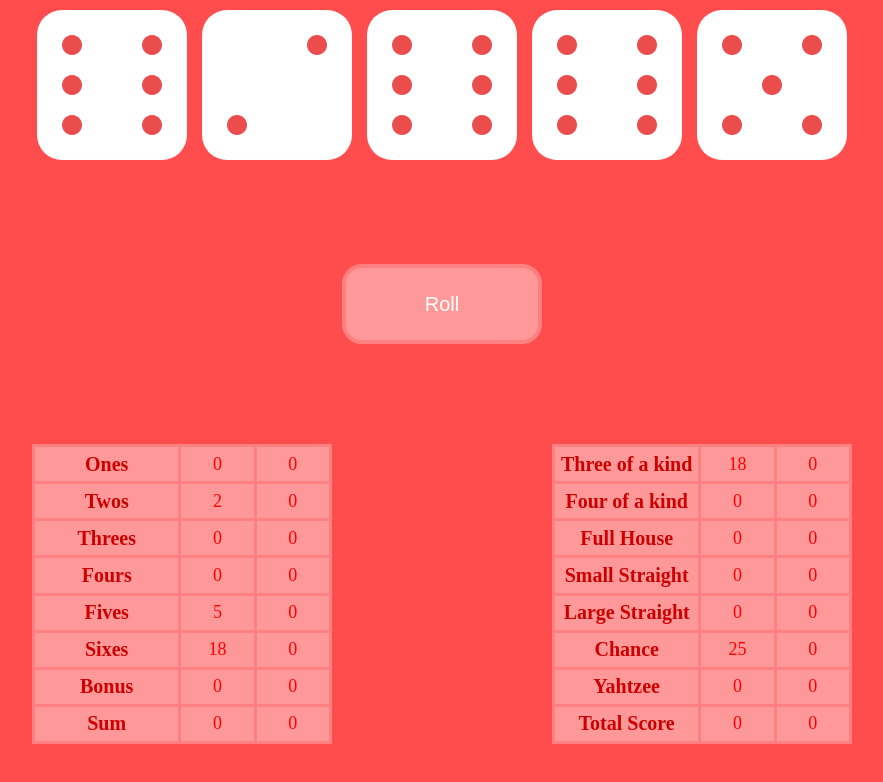
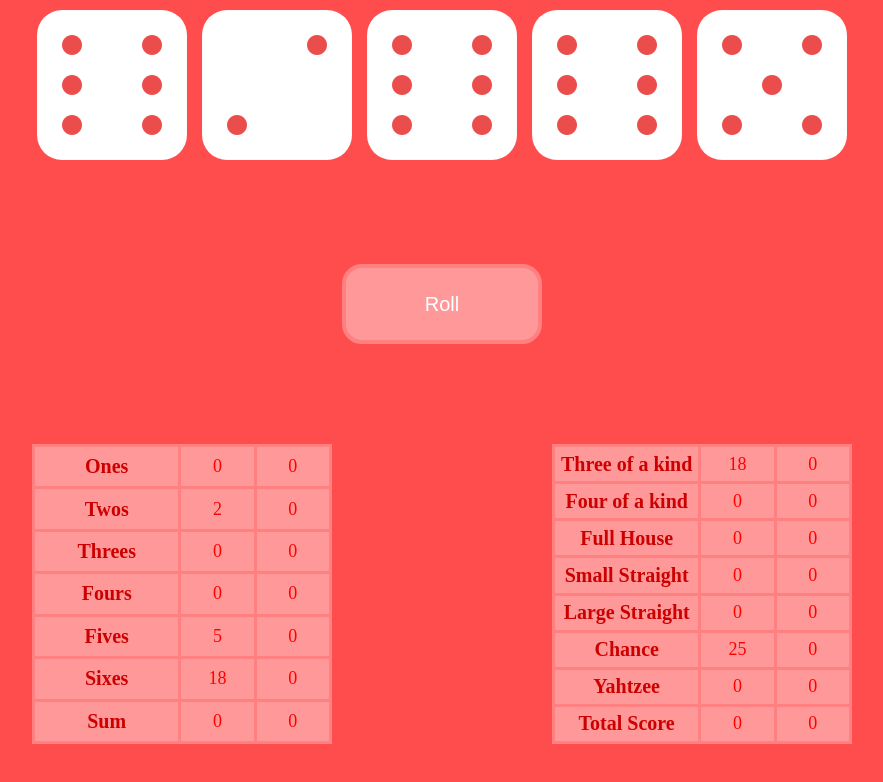
Before and after one commit to jrm1715/Yahtzee, a plain HTML site: page index.html in a window 1280 px wide. Both pictures are taken after a click on the button "Roll". Shown: the whole page, without its empty margins (203-1086 px from the left). Drawn offline with Linux system fonts and the light colour scheme.

Commit message:
When a Player choose a cell to add to his/her total score will now be summed and displayed in table one in the Sum row.

```diff
--- a/index.html
+++ b/index.html
@@ -48,11 +48,6 @@
             <th>Sixes</th>
             <td class="td-cell unselected" id="td-sixes" onclick="getCellValue(this.innerHTML, this)">0</td>
             <td id="td-sixes">0</td>
-          </tr>
-          <tr>
-            <th>Bonus</th>
-            <td id="td-bonus">0</td>
-            <td id="td-bonus">0</td>
           </tr>
           <tr>
             <th>Sum</th>
--- a/script.js
+++ b/script.js
@@ -1,5 +1,6 @@
 "use strict";
-let tableOne, tableTwo, sum, cellValue;
+let tableOne, tableTwo, cellValue;
+let sum = 0;
 let die = [1, 1, 1, 1, 1];
 let diceImage = document.querySelectorAll(".dice");
 
@@ -280,6 +281,8 @@ function updateScore() {
   /* Called inside HTML element */
   function getCellValue(clickedCell, element) {
     cellValue = clickedCell;
+    sum += parseInt(clickedCell);
+    document.getElementById("td-sum").innerHTML = sum;
     updateClassList(element);
     element.setAttribute("style", "background-color: #ff8080");
   }
```
